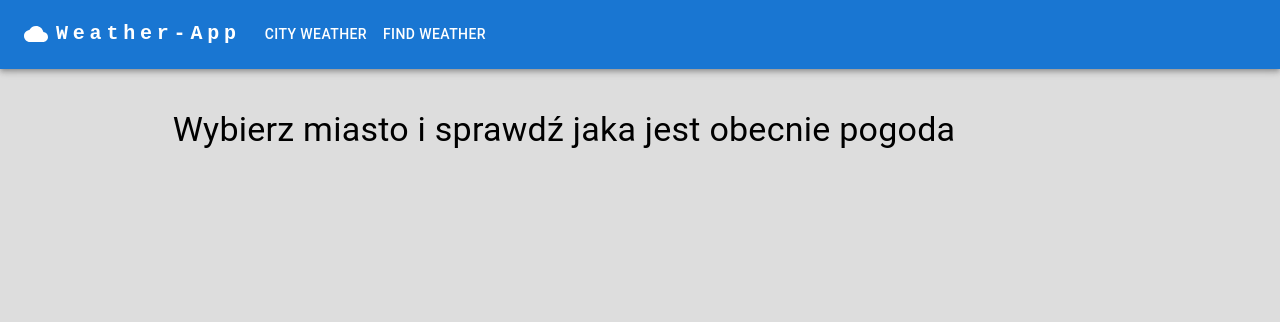
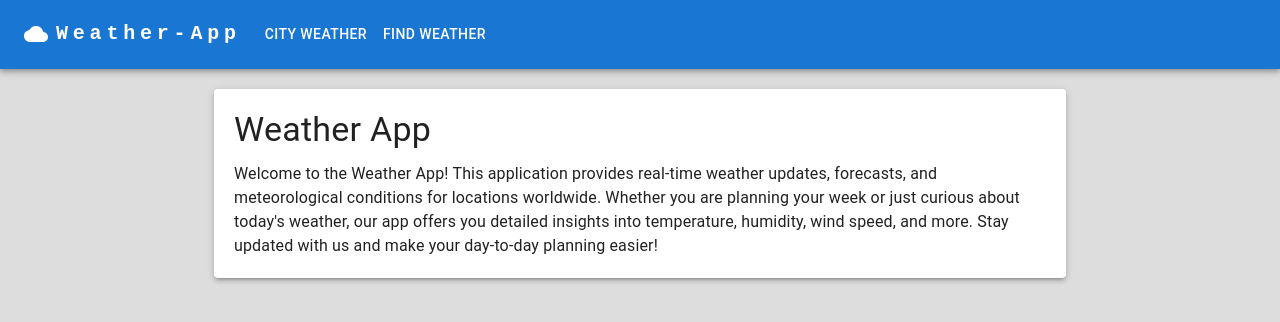
Before and after one commit to PaStar98/wwsi-weather-app, a React (Vite) app: page / in a window 1280 px wide. Shown: the top 322 px of the page. Built offline with nearby package versions, Linux system fonts and the light colour scheme.

Commit message:
feat: new home page

```diff
--- a/src/routes/HomePage.tsx
+++ b/src/routes/HomePage.tsx
@@ -1,13 +1,22 @@
-import { Typography, Box } from '@mui/material'
+import { Typography, Container, Paper } from '@mui/material'
 import React from 'react'
 
 const HomePage: React.FC = () => {
   return (
-    <Box width={1000}>
-      <Typography component="h1" textAlign="center" variant="h4" my={5}>
-        Wybierz miasto i sprawdź jaka jest obecnie pogoda
-      </Typography>
-    </Box>
+    <Container maxWidth="md">
+      <Paper elevation={3} style={{ padding: '20px', marginTop: '20px' }}>
+        <Typography variant="h4" component="h1" gutterBottom>
+          Weather App
+        </Typography>
+        <Typography variant="body1">
+          Welcome to the Weather App! This application provides real-time weather updates,
+          forecasts, and meteorological conditions for locations worldwide. Whether you are planning
+          your week or just curious about today's weather, our app offers you detailed insights into
+          temperature, humidity, wind speed, and more. Stay updated with us and make your day-to-day
+          planning easier!
+        </Typography>
+      </Paper>
+    </Container>
   )
 }
 
```
